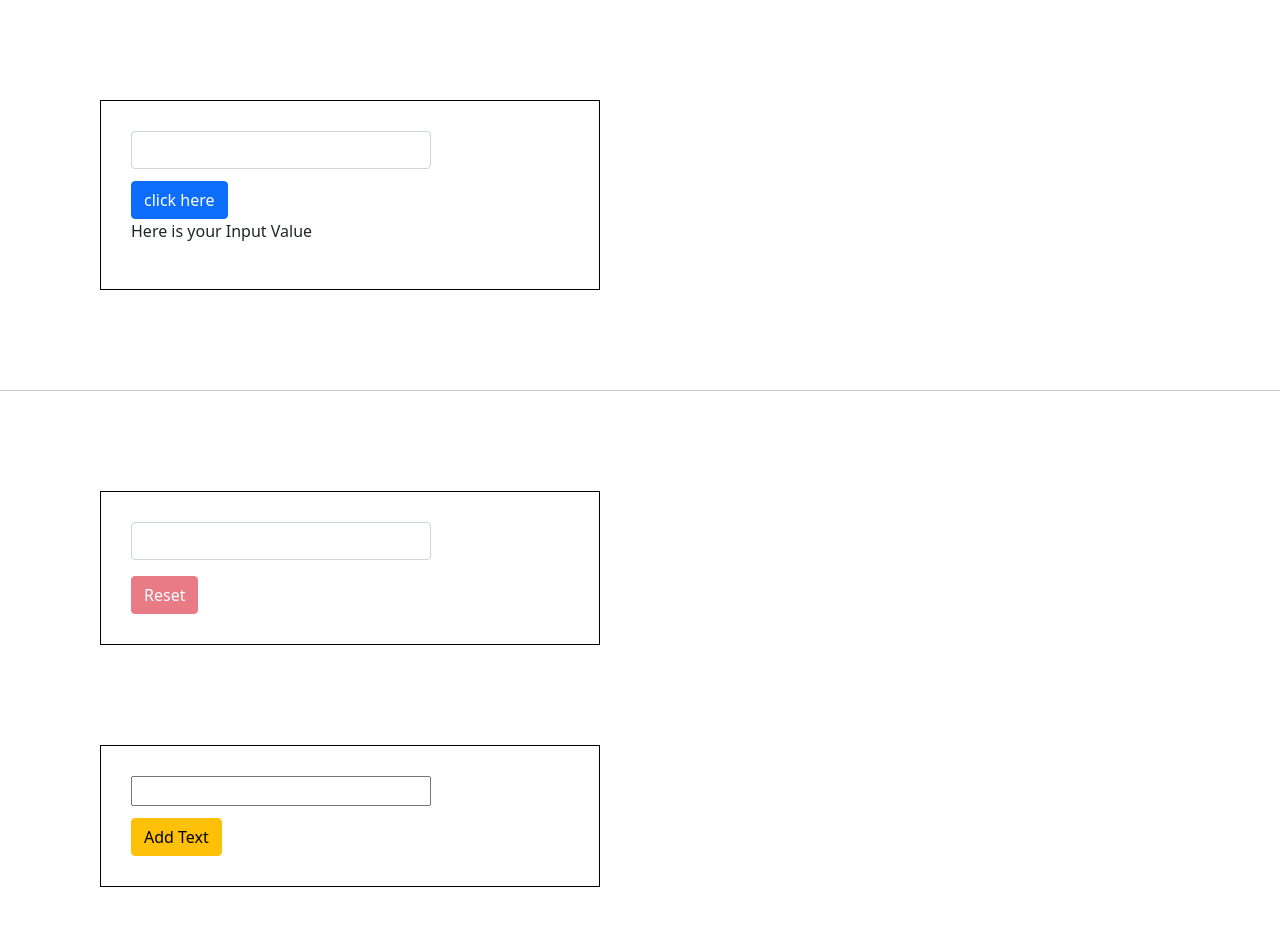
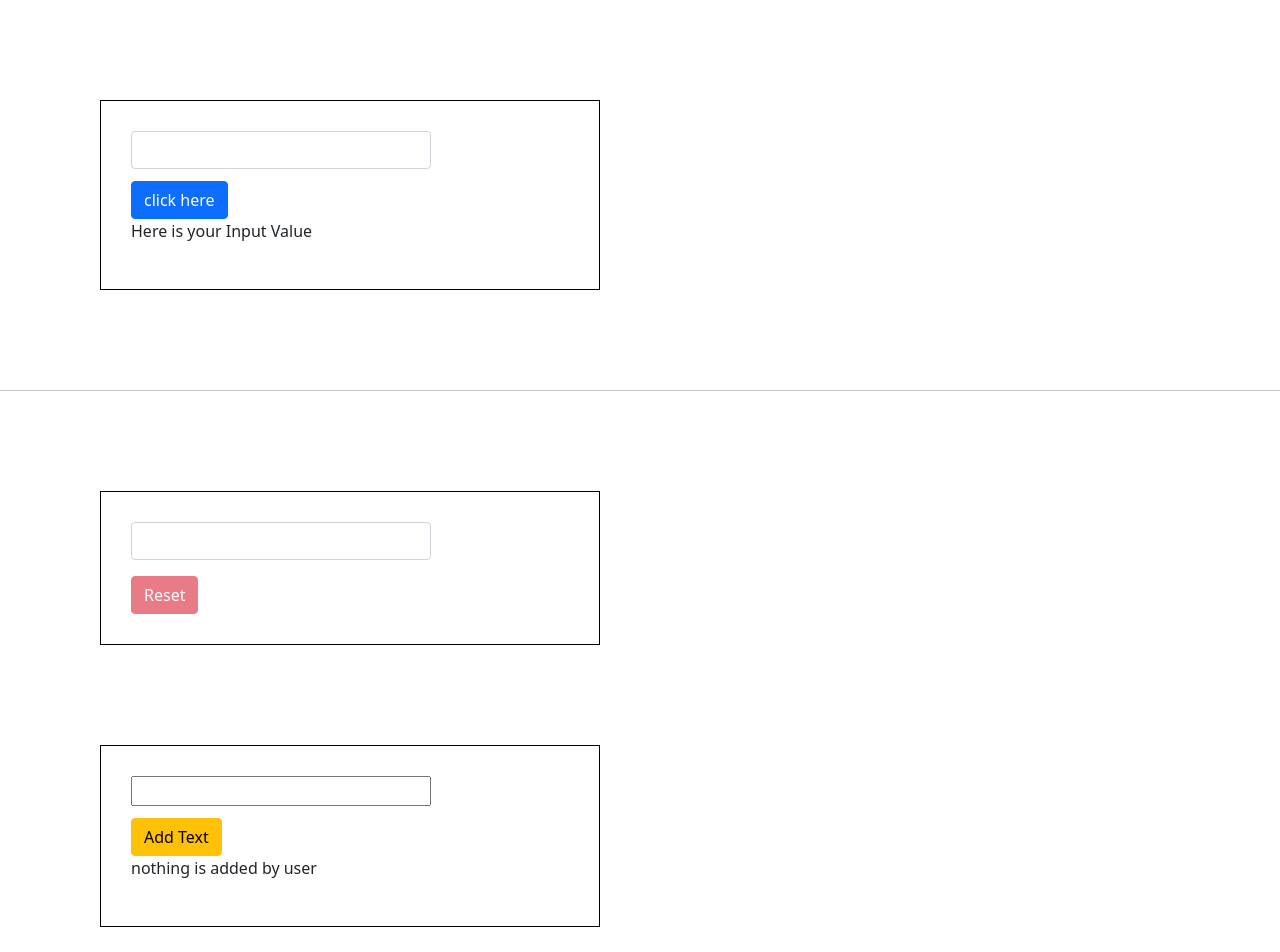
Before and after one commit to Knightch/AngularPracticeRepo, an Angular app in the folder angular-concept-prac/: page / in a window 1280 px wide. Shown: the top 952 px of the page. Built offline with nearby package versions, Linux system fonts and the light colour scheme.

Commit message:
using ngIf , else and ngTemplate

```diff
--- a/angular-concept-prac/src/app/directive-concept/directive-concept.component.html
+++ b/angular-concept-prac/src/app/directive-concept/directive-concept.component.html
@@ -1,6 +1,9 @@
 <div class="card-section">
   <input type="text" [(ngModel)]="inputText">
-  <p *ngIf="userTypedText">added text ! {{inputText}}</p>
   <br>
   <button class="btn btn-warning" (click)="addText()">Add Text</button>
+  <p *ngIf="userTypedText; else noTypingString">added text ! {{inputText}}</p>
+  <ng-template #noTypingString>
+    <p>nothing is added by user</p>
+  </ng-template>
 </div>
```
